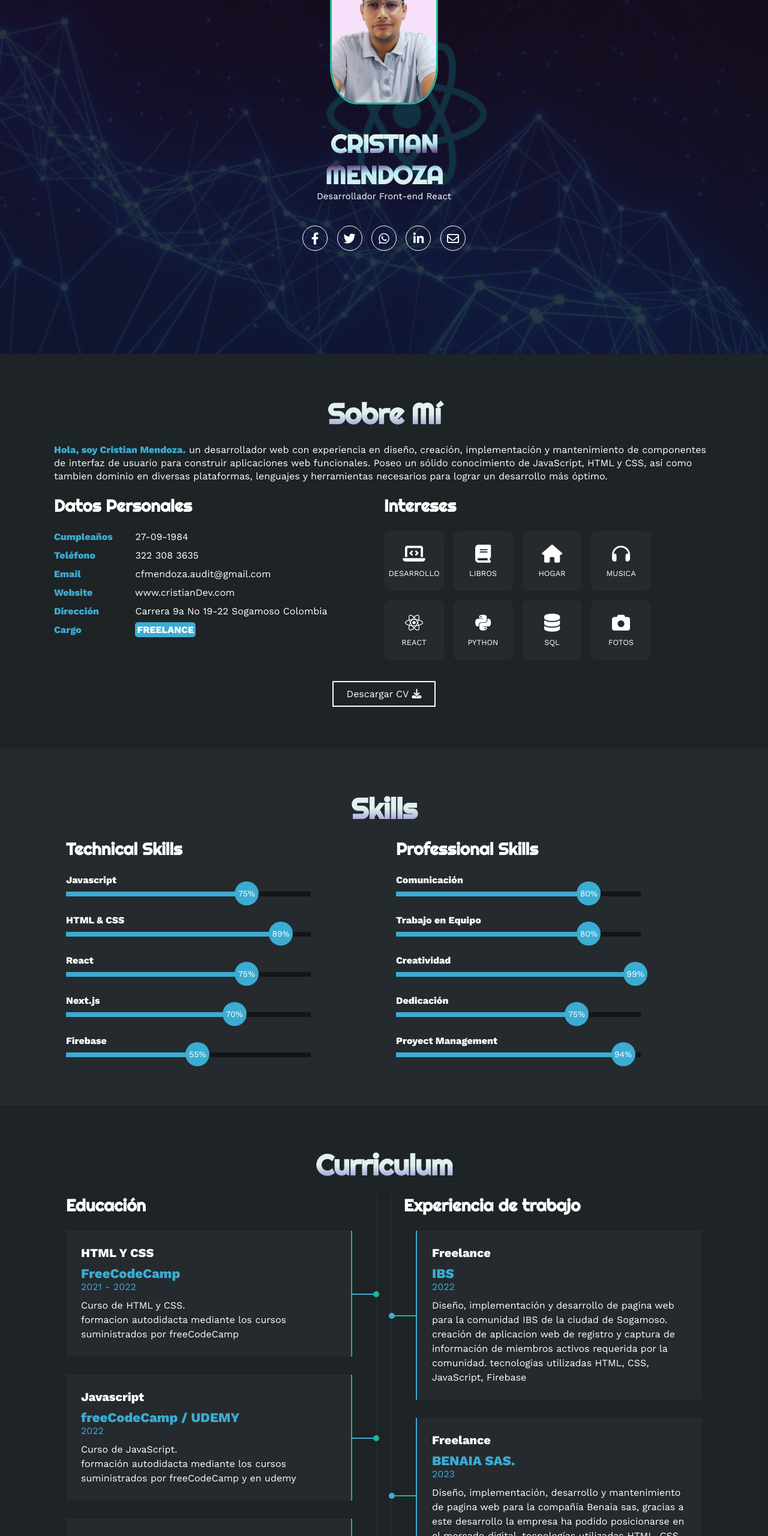
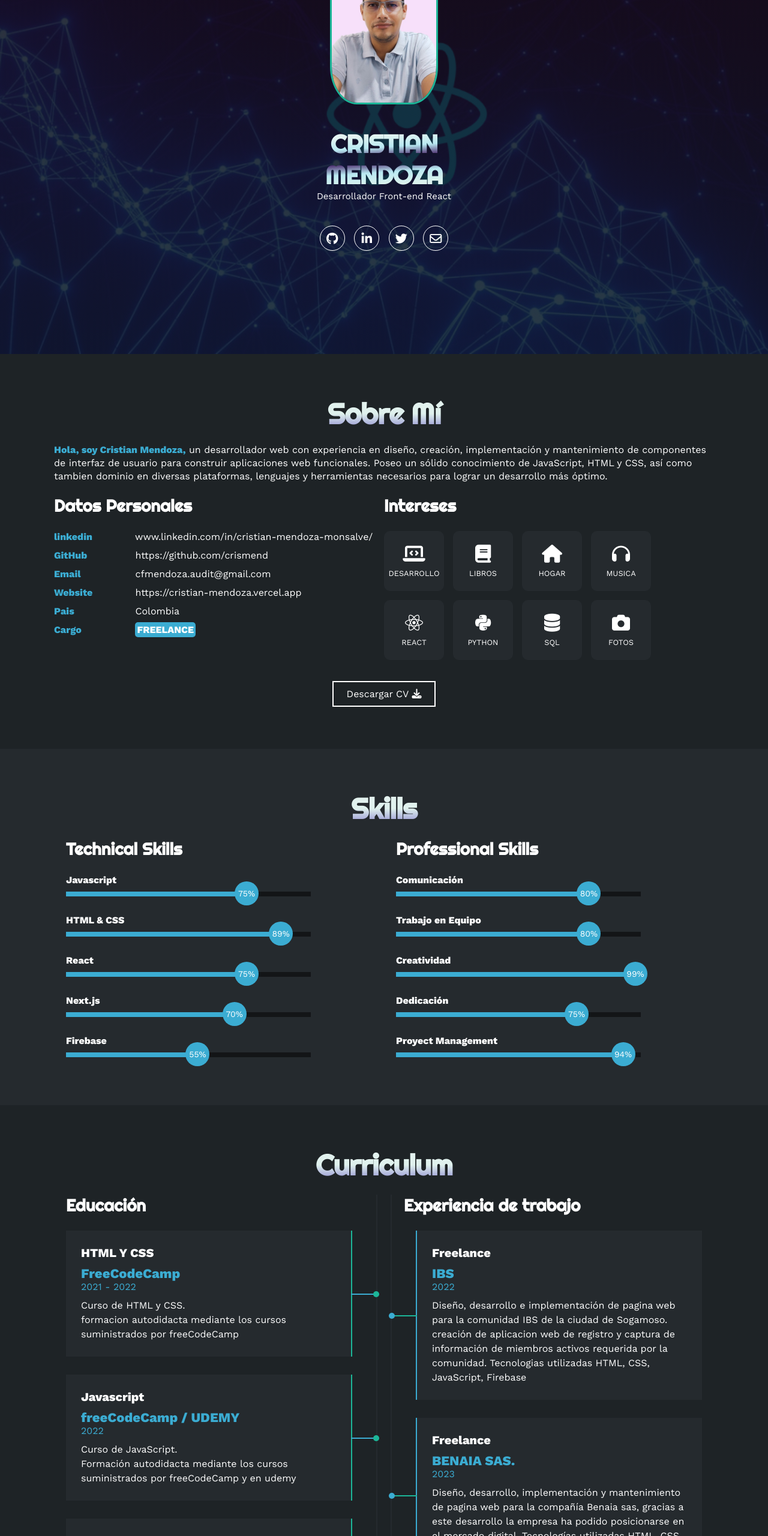
Before and after one commit to crismend/Cristian-Mendoza, a plain HTML site: page index.html in a window 1280 px wide. Shown: the part 240-2800 px from the top of the page at 60% size. Drawn offline with nearby package versions, Linux system fonts and the light colour scheme.

Commit message:
actualizacion 0.2

```diff
--- a/index.html
+++ b/index.html
@@ -45,12 +45,10 @@
             <h1>CRISTIAN MENDOZA</h1>
             <h2>Desarrollador Front-end React</h2>
             <div class="redes">
-                <a href="https://web.facebook.com/cristian.f.mendoza.9" target="_blank"><i
-                        class="fa-brands fa-facebook-f"></i></a>
+                <a href="https://github.com/crismend" target="_blank"><i class="fa-brands fa-github"></i></a>
+                <a href="https://www.linkedin.com/in/cristian-mendoza-monsalve/" target="_blank"><i class="fa-brands fa-linkedin-in"></i></a>
                 <a href="https://twitter.com/CristianMendozm" target="_blank"><i class="fa-brands fa-twitter"></i></a>
-                <a href="https://wa.me/573223083635" target="_blank"><i class="fa-brands fa-whatsapp"></i></a>
-                <a href="https://www.linkedin.com/in/cristian-mendoza-monsalve/" target="_blank"><i
-                        class="fa-brands fa-linkedin-in"></i></a>
+                <!-- <a href="https://wa.me/573223083635" target="_blank"><i class="fa-brands fa-whatsapp"></i></a> -->
                 <a href="mailto:cf.devmendoza@gmail.com" target="_blank"><i class="fa-regular fa-envelope"></i></a>
             </div>
         </div>
@@ -61,9 +59,10 @@
     <section id="sobremi" class="sobremi">
         <div class="contenido-seccion">
             <h2>Sobre Mí</h2>
-            <p><span>Hola, soy Cristian Mendoza.</span> un desarrollador web con experiencia en diseño, creación,
+            <p><span>Hola, soy Cristian Mendoza,</span> un desarrollador web con experiencia en diseño, creación,
                 implementación y mantenimiento de componentes de interfaz de usuario para construir aplicaciones web
-                funcionales. Poseo un sólido conocimiento de JavaScript, HTML y CSS, así como tambien dominio en diversas
+                funcionales. Poseo un sólido conocimiento de JavaScript, HTML y CSS, así como tambien dominio en
+                diversas
                 plataformas, lenguajes y herramientas necesarios para lograr un desarrollo más óptimo.
             </p>
 
@@ -72,13 +71,14 @@
                 <div class="col">
                     <h3>Datos Personales</h3>
                     <ul>
+
                         <li>
-                            <strong>Cumpleaños</strong>
-                            27-09-1984
+                            <strong>linkedin</strong>
+                            www.linkedin.com/in/cristian-mendoza-monsalve/
                         </li>
                         <li>
-                            <strong>Teléfono</strong>
-                            322 308 3635
+                            <strong>GitHub</strong>
+                            https://github.com/crismend
                         </li>
                         <li>
                             <strong>Email</strong>
@@ -87,11 +87,11 @@
                         </li>
                         <li>
                             <strong>Website</strong>
-                            www.cristianDev.com
+                            https://cristian-mendoza.vercel.app
                         </li>
                         <li>
-                            <strong>Dirección</strong>
-                            Carrera 9a No 19-22 Sogamoso Colombia
+                            <strong>Pais</strong>
+                            Colombia
                         </li>
                         <li>
                             <strong>Cargo</strong>
@@ -271,7 +271,7 @@
                         <span class="casa">freeCodeCamp / UDEMY</span>
                         <span class="fecha">2022</span>
                         <p>Curso de JavaScript. <br>
-                            formación autodidacta mediante los cursos suministrados por freeCodeCamp y
+                            Formación autodidacta mediante los cursos suministrados por freeCodeCamp y
                             en udemy </p>
                         <div class="conectori">
                             <div class="circuloi"></div>
@@ -280,8 +280,8 @@
                     <div class="item izq">
                         <h4>React.js</h4>
                         <span class="casa">freeCodeCamp / UDEMY</span>
-                        <span class="fecha">2005 - 2008</span>
-                        <p>formación autodidacta mediante los cursos suministrados por freeCodeCamp y
+                        <span class="fecha">2022</span>
+                        <p>Formación autodidacta mediante los cursos suministrados por freeCodeCamp y
                             en udemy</p>
                         <div class="conectori">
                             <div class="circuloi"></div>
@@ -304,11 +304,11 @@
                         <h4>Freelance</h4>
                         <span class="casa">IBS</span>
                         <span class="fecha">2022</span>
-                        <p>Diseño, implementación y desarrollo de pagina web para la comunidad IBS de la ciudad de
+                        <p>Diseño, desarrollo e implementación de pagina web para la comunidad IBS de la ciudad de
                             Sogamoso.
                             creación de aplicacion web de registro y captura de información de miembros activos
                             requerida por la comunidad.
-                            tecnologias utilizadas HTML, CSS, JavaScript, Firebase
+                            Tecnologias utilizadas HTML, CSS, JavaScript, Firebase
                         </p>
                         <div class="conectord">
                             <div class="circulod"></div>
@@ -318,9 +318,9 @@
                         <h4>Freelance</h4>
                         <span class="casa">BENAIA SAS.</span>
                         <span class="fecha">2023</span>
-                        <p>Diseño, implementación, desarrollo y mantenimiento de pagina web para la compañía Benaia sas,
+                        <p>Diseño, desarrollo, implementación y mantenimiento de pagina web para la compañía Benaia sas,
                             gracias a este desarrollo la empresa ha podido posicionarse en el mercado digital.
-                            tecnologías utilizadas HTML, CSS, JavaScript, bootstrap
+                            Tecnologías utilizadas HTML, CSS, JavaScript, bootstrap
                         </p>
                         <div class="conectord">
                             <div class="circulod"></div>
@@ -332,7 +332,7 @@
                         <span class="fecha">2023</span>
                         <p>Diseño, implementación y desarrollo de aplicación de registro control y toma de tiempos de
                             respuesta
-                            de laboratorios en procesos productivos industriales. tecnologías utilizadas: React.js,
+                            de laboratorios en procesos productivos industriales. Tecnologías utilizadas: React.js,
                             JavaScript, CSS
                         </p>
                         <div class="conectord">
@@ -448,12 +448,12 @@
                         <ul>
                             <li>
                                 <i class="fa-solid fa-location-dot"></i>
-                                Sogamoso Boyacá <br> Carrera 9a No 19-22
+                                Sogamoso Boyacá
                             </li>
-                            <li>
+                            <!-- <li>
                                 <i class="fa-solid fa-mobile-screen"></i>
                                 Llamanos: <br> 322 308 3635
-                            </li>
+                            </li> -->
                             <li>
                                 <i class="fa-solid fa-envelope"></i>
                                 Email: cfmendoza.audit@gmail.com
@@ -471,12 +471,10 @@
             <i class="fa-solid fa-angles-up"></i>
         </a>
         <div class="redes">
-            <a href="https://web.facebook.com/cristian.f.mendoza.9" target="_blank"><i
-                    class="fa-brands fa-facebook-f"></i></a>
+            <a href="https://github.com/crismend" target="_blank"><i class="fa-brands fa-github"></i></a>
+            <a href="https://www.linkedin.com/in/cristian-mendoza-monsalve/" target="_blank"><i class="fa-brands fa-linkedin-in"></i></a>
             <a href="https://twitter.com/CristianMendozm" target="_blank"><i class="fa-brands fa-twitter"></i></a>
-            <a href="https://wa.me/573223083635" target="_blank"><i class="fa-brands fa-whatsapp"></i></a>
-            <a href="https://www.linkedin.com/in/cristian-mendoza-monsalve/" target="_blank"><i
-                    class="fa-brands fa-linkedin-in"></i></a>
+            <!-- <a href="https://wa.me/573223083635" target="_blank"><i class="fa-brands fa-whatsapp"></i></a> -->
             <a href="mailto:cf.devmendoza@gmail.com" target="_blank"><i class="fa-regular fa-envelope"></i></a>
         </div>
     </footer>
```
